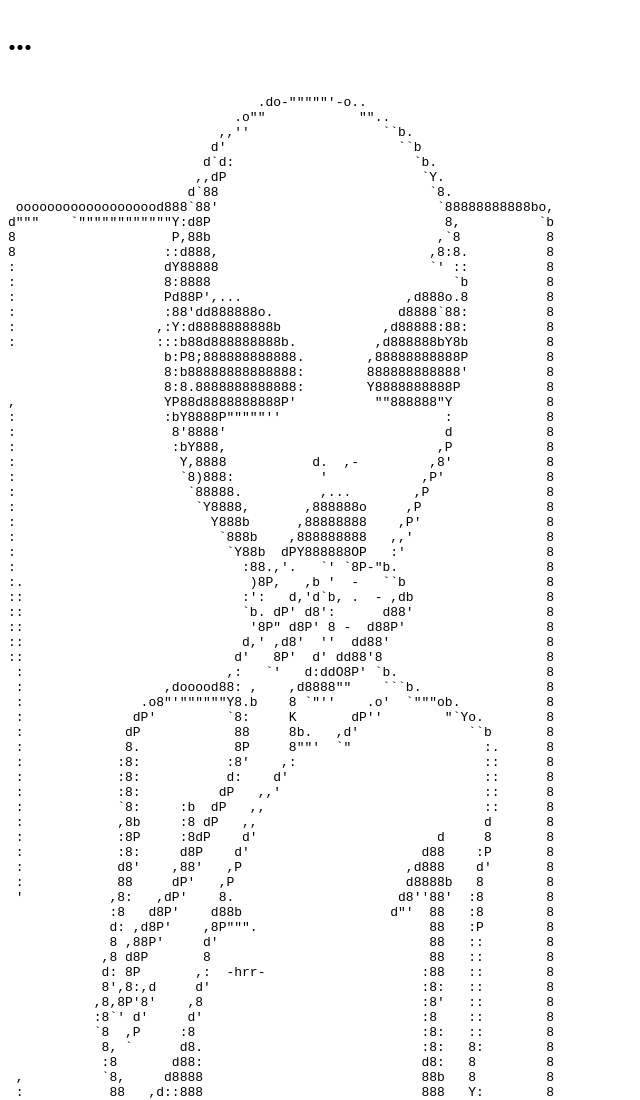
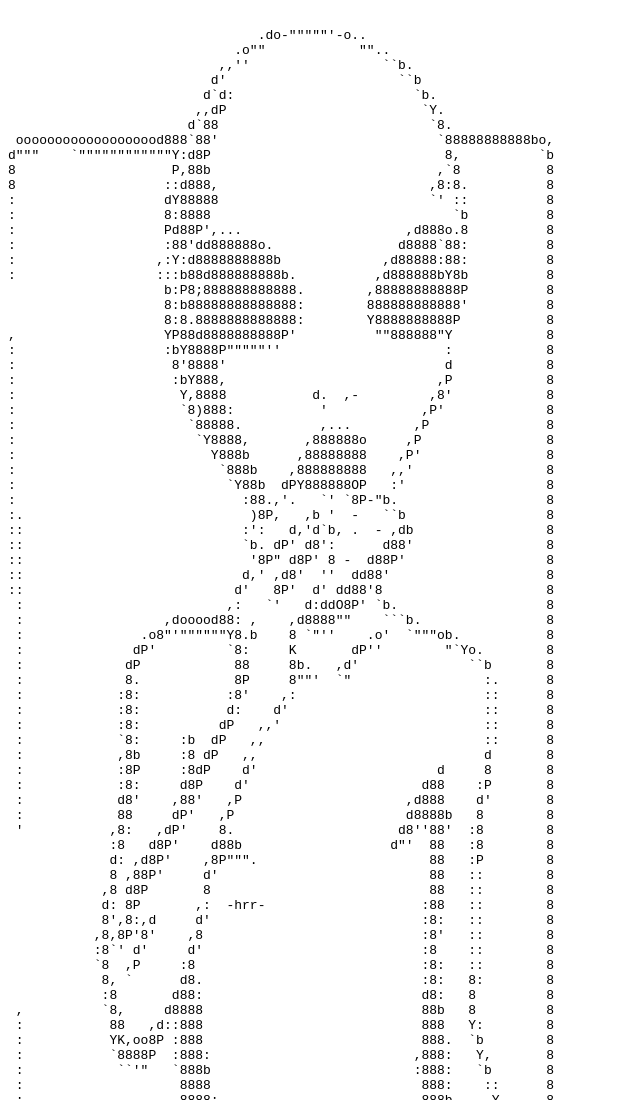
Before and after one commit to clivoa/clivoa.github.io, a plain HTML site: page index.html in a window 1280 px wide. Shown: the top 1100 px of the page, without its empty margins (0-640 px from the left). Drawn offline with Linux system fonts and the light colour scheme.

Commit message:
Update index.html

```diff
--- a/index.html
+++ b/index.html
@@ -6,8 +6,7 @@
 	<title>Clivoa</title>
 </head>
 <body>
-<h1>...</h1>
-<pre>
+	<pre>
 
                                 .do-"""""'-o..
                              .o""            ""..
```
